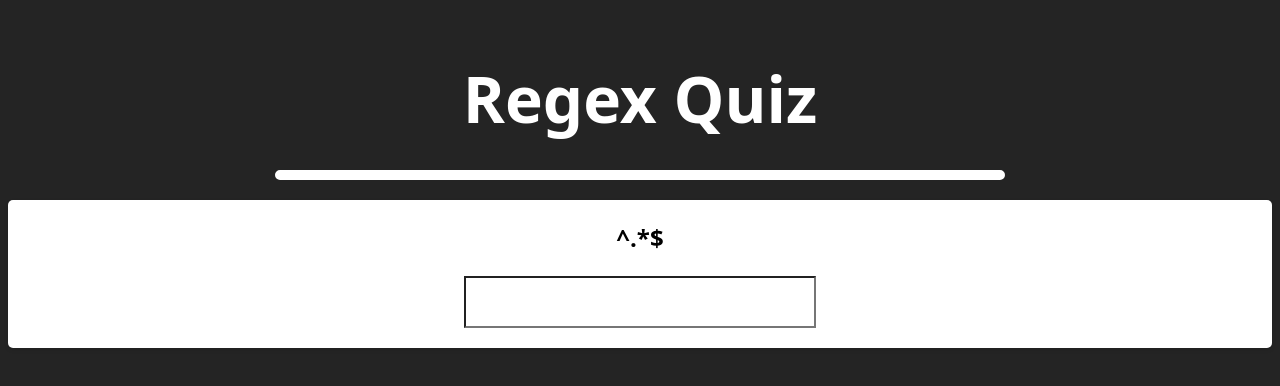
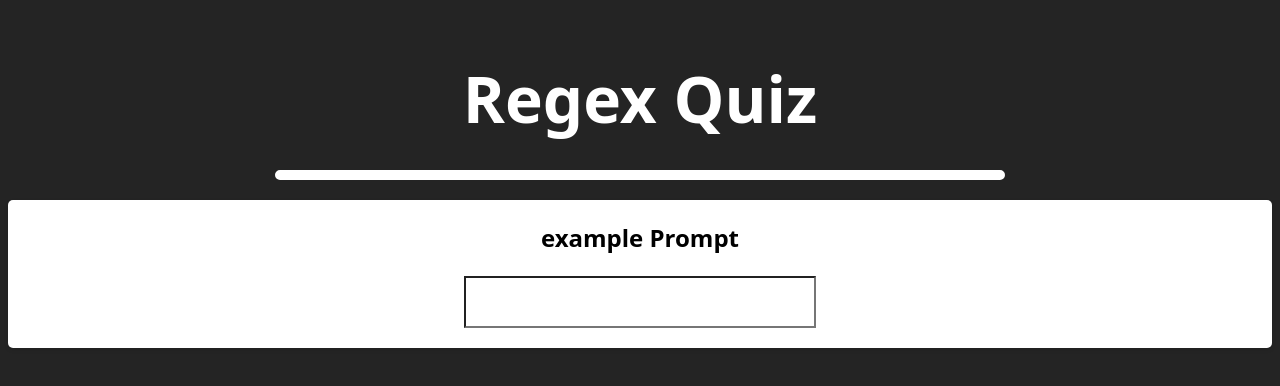
Before and after one commit to jaronlong52/regex-quiz, a React (Vite) app in the folder regex-quiz/: page / in a window 1280 px wide. Shown: the top 386 px of the page. Built offline with nearby package versions, Linux system fonts and the light colour scheme.

Commit message:
started api connection

```diff
--- a/regex-quiz/package.json
+++ b/regex-quiz/package.json
@@ -10,6 +10,7 @@
     "preview": "vite preview"
   },
   "dependencies": {
+    "axios": "^1.8.4",
     "react": "^19.0.0",
     "react-dom": "^19.0.0"
   },
--- a/regex-quiz/src/App.tsx
+++ b/regex-quiz/src/App.tsx
@@ -1,11 +1,28 @@
 import Header from "./components/header";
 import Prompt from "./components/prompt";
+import { useEffect, useState } from "react";
+import api from "./api/api";
 
 export default function App() {
+	const [prompt, setPrompt] = useState("example Prompt");
+
+	const getPrompt = async () => {
+		try {
+			const response = await api.get("/prompt");
+			setPrompt(response.data.prompt);
+		} catch (error) {
+			console.error("Error fetching prompt", error);
+		}
+	};
+
+	// useEffect(() => {
+	// 	getPrompt();
+	// }, []);
+
 	return (
 		<div>
 			<Header></Header>
-			<Prompt promptText="^.*$"></Prompt>
+			<Prompt promptText={prompt}></Prompt>
 		</div>
 	);
 }
--- /dev/null
+++ b/regex-quiz/src/api/api.ts
@@ -0,0 +1,7 @@
+import axios from "axios";
+
+const api = axios.create({
+	baseURL: "http://localhost:3000",
+});
+
+export default api;
```
Also changed, not shown: 1 other file (tests, documents, lock files or other folders).
